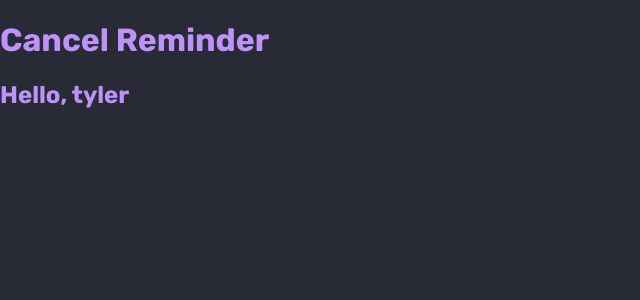
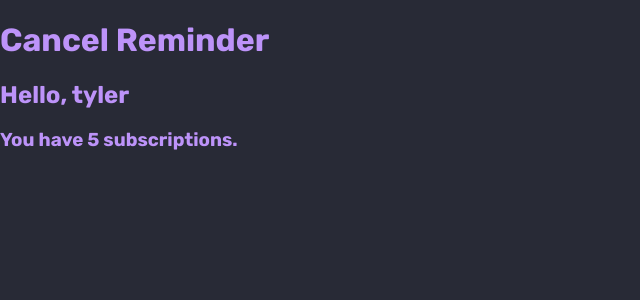
Before and after one commit to tyler-daigle/cancel-reminder, a Next.js app: page / in a window 1280 px wide. Shown: the top 300 px of the page, without its empty margins (0-640 px from the left). Built offline with nearby package versions, Linux system fonts and the light colour scheme.

Commit message:
custom hooks

```diff
--- /dev/null
+++ b/hooks/useSubs.js
@@ -0,0 +1,15 @@
+import { useState, useEffect } from "react";
+
+export default function useSubs() {
+  const [subs, setSubs] = useState([]);
+
+  useEffect(() => {
+    (async () => {
+      const res = await fetch("http://localhost:3000/api/subscriptions?userId=1");
+      const data = await res.json();
+      setSubs(data);
+    })();
+  }, []);
+
+  return [subs, setSubs];
+}
--- a/hooks/useUser.js
+++ b/hooks/useUser.js
@@ -4,7 +4,6 @@ export default function useUser() {
   const [user, setUser] = useState({});
 
   useEffect(() => {
-
     (async () => {
       const res = await fetch("http://localhost:3000/api/user?user='tyler'");
       const data = await res.json();
--- a/pages/index.js
+++ b/pages/index.js
@@ -1,10 +1,12 @@
 import Head from "next/head";
 import useUser from "../hooks/useUser";
+import useSubs from "../hooks/useSubs";
 
 // import { useState, useEffect } from "react";
 
 export default function Index() {
   const [user, setUser] = useUser();
+  const [subs, setSubs] = useSubs();
 
   return (
     <>
@@ -15,6 +17,7 @@ export default function Index() {
       <div>
         <h1>Cancel Reminder</h1>
         <h2>Hello, {user.username}</h2>
+        <h3>You have {subs.length} subscriptions.</h3>
       </div>
     </>
   );
```
